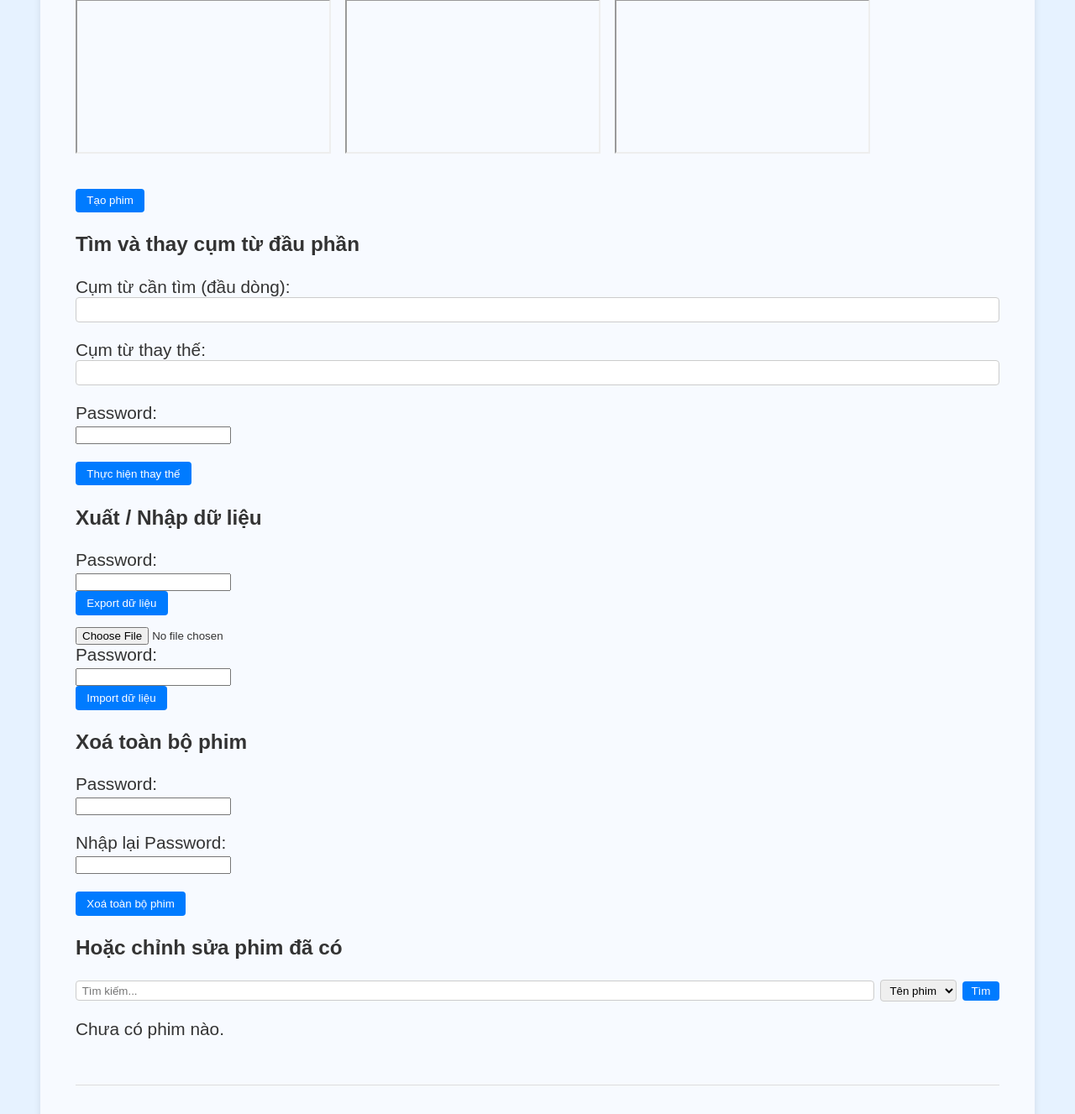
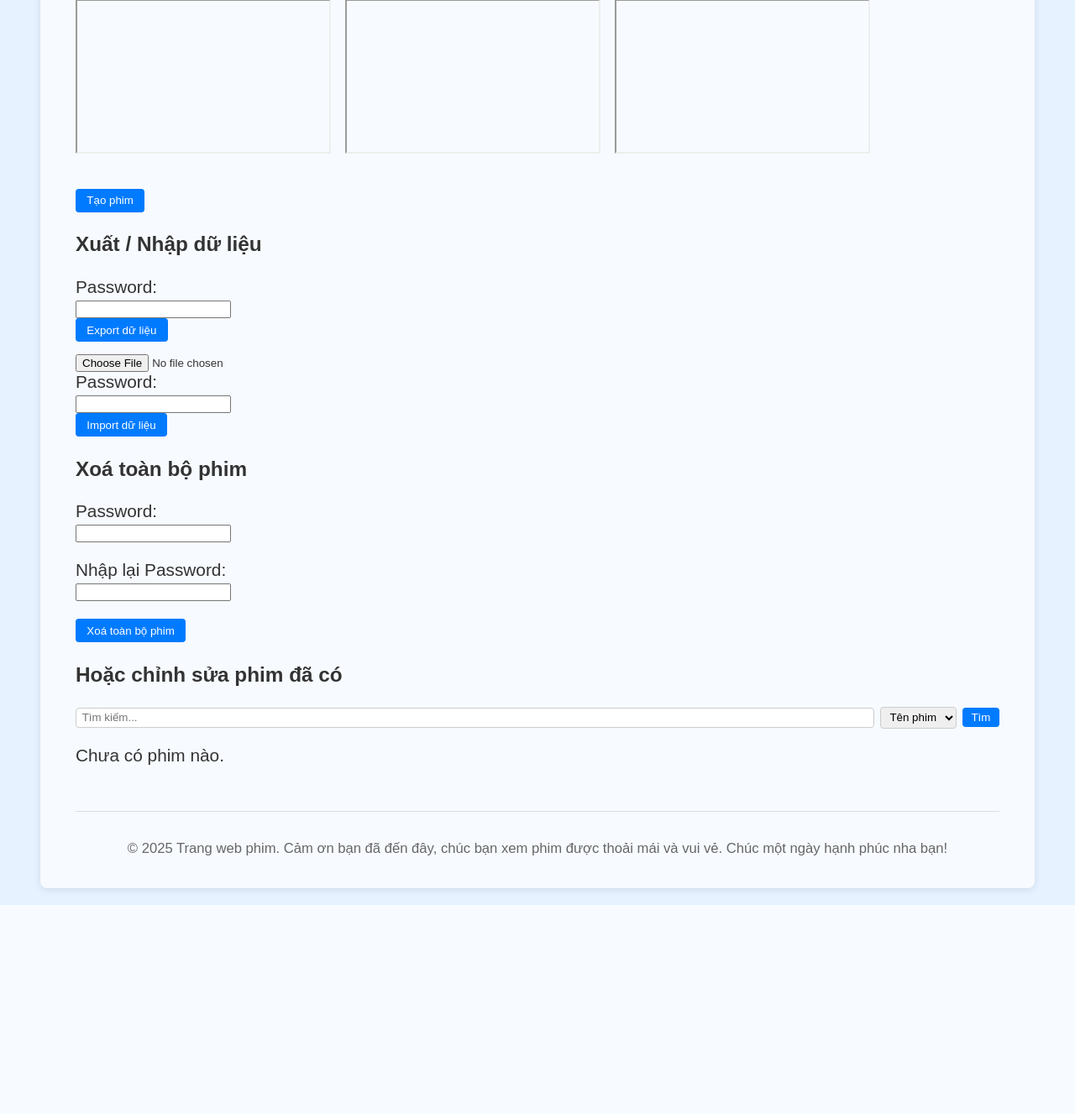
Before and after one commit to tranhiepvn/film-site-flask, a Flask app: page /upload in a window 1280 px wide. Shown: the part 1934-3261 px from the top of the page at 84% size. After the commit the page ends 3012 px from the top, so only its background shows below. Run offline with Flask 3, Linux system fonts and the light colour scheme; the visitor is signed in with stand-in values (Sample User, id 1); data that the repository does not hold is empty.

Commit message:
tua lua 2

```diff
--- a/movie_src/app.py
+++ b/movie_src/app.py
@@ -1447,54 +1447,6 @@ def delete_all_stories():
     return redirect(url_for("upload"))
 
 
-@app.route("/replace_prefix_all", methods=["POST"])
-def replace_prefix_all():
-    """
-    Thay thế cụm từ ở đầu dòng đầu tiên của tất cả các chương của tất cả phim.
-
-    Yêu cầu người dùng đã đăng nhập trang upload và cung cấp mật khẩu hợp lệ.
-    Form gửi cần các trường:
-      - find_prefix: cụm từ cần tìm ở đầu dòng.
-      - replace_prefix: cụm từ dùng để thay thế.
-      - password: mật khẩu xác thực.
-    Hàm sẽ kiểm tra password, duyệt qua tất cả các chương (Part) và nếu dòng
-    đầu tiên của nội dung chương bắt đầu bằng ``find_prefix`` thì thay thế
-    bằng ``replace_prefix``. Sau khi hoàn tất, hiển thị thông báo số chương đã
-    được cập nhật và chuyển hướng về trang upload.
-    """
-    # Chỉ cho phép sau khi đã đăng nhập trang upload
-    if not session.get("upload_authenticated"):
-        return redirect(url_for("upload_login"))
-    UPLOAD_PASSWORD = os.environ.get("UPLOAD_PASSWORD", "secret")
-    search_prefix = request.form.get("find_prefix", "").strip()
-    replacement = request.form.get("replace_prefix", "")
-    pw = request.form.get("password", "")
-    # xác thực password
-    if pw != UPLOAD_PASSWORD:
-        flash("Mật khẩu không hợp lệ.")
-        return redirect(url_for("upload"))
-    if not search_prefix:
-        flash("Bạn phải nhập cụm từ cần tìm.")
-        return redirect(url_for("upload"))
-    replaced_count = 0
-    parts = Part.query.all()
-    for part in parts:
-        lines = part.content.split('\n', 1)
-        if lines and lines[0].startswith(search_prefix):
-            new_first = replacement + lines[0][len(search_prefix):]
-            if len(lines) > 1:
-                part.content = new_first + '\n' + lines[1]
-            else:
-                part.content = new_first
-            replaced_count += 1
-    if replaced_count > 0:
-        db.session.commit()
-        flash(f"Đã thay '{search_prefix}' bằng '{replacement}' ở dòng đầu của {replaced_count} phần.")
-    else:
-        flash("Không tìm thấy cụm từ ở đầu dòng trong bất kỳ phần nào.")
-    return redirect(url_for("upload"))
-
-
 
 @app.route("/category/<int:category_id>")
 def category_view(category_id: int):
--- a/movie_src/static/style.css
+++ b/movie_src/static/style.css
@@ -45,13 +45,7 @@ aside.sidebar {
  * chính thay đổi. Thuộc tính box-sizing đảm bảo padding và border được tính
  * trong width.
  */
-body.story_detail aside.sidebar {
-  /* Tăng chiều ngang sidebar thêm ~20% so với chiều rộng hiện tại. Điều này giúp sidebar rộng hơn nhưng vẫn gọn gàng.
-     Nếu trước đây chúng ta thu hẹp xuống 21% của container thì giờ tăng thêm 20% tức 21% * 1.2 ≈ 25%. */
-  flex: 0 0 25%;
-  width: 25%;
-  box-sizing: border-box;
-}
+
 
 aside.sidebar h3 {
   margin-top: 0;
@@ -755,3 +749,18 @@ footer {
 .comment-list li {
   margin-bottom: 0.5em;
 }
+
+/* ---------- Fixed sidebar widths as requested (film site) ---------- */
+/* On movie detail pages (endpoint story_detail), set the sidebar to 40% of the container width. */
+body.story_detail aside.sidebar {
+  width: 320px;
+  flex: 0 0 320px;
+  box-sizing: border-box;
+}
+
+/* On the upload page for the movie site, set the sidebar to 35% of the container width. */
+body.upload aside.sidebar {
+  width: 280px;
+  flex: 0 0 280px;
+  box-sizing: border-box;
+}
--- a/movie_src/templates/upload_new.html
+++ b/movie_src/templates/upload_new.html
@@ -90,26 +90,6 @@
 </form>
 
 <!-- Xuất/Nhập dữ liệu -->
-<!-- Thay thế cụm từ đầu dòng trong tất cả các phần của tất cả phim -->
-<h3>Tìm và thay cụm từ đầu phần</h3>
-<form method="post" action="{{ url_for('replace_prefix_all') }}" class="replace-form">
-  <div class="form-group">
-    <label for="find_prefix">Cụm từ cần tìm (đầu dòng):</label><br>
-    <input type="text" id="find_prefix" name="find_prefix" required>
-  </div>
-  <div class="form-group">
-    <label for="replace_prefix">Cụm từ thay thế:</label><br>
-    <input type="text" id="replace_prefix" name="replace_prefix" required>
-  </div>
-  <div class="form-group">
-    <label for="replace_password">Password:</label><br>
-    <input type="password" id="replace_password" name="password" required>
-  </div>
-  <div class="form-group">
-    <button type="submit">Thực hiện thay thế</button>
-  </div>
-</form>
-
 <h3>Xuất / Nhập dữ liệu</h3>
 <form method="post" action="{{ url_for('export_data') }}" class="export-form">
   <label for="export_password">Password:</label><br>
```
